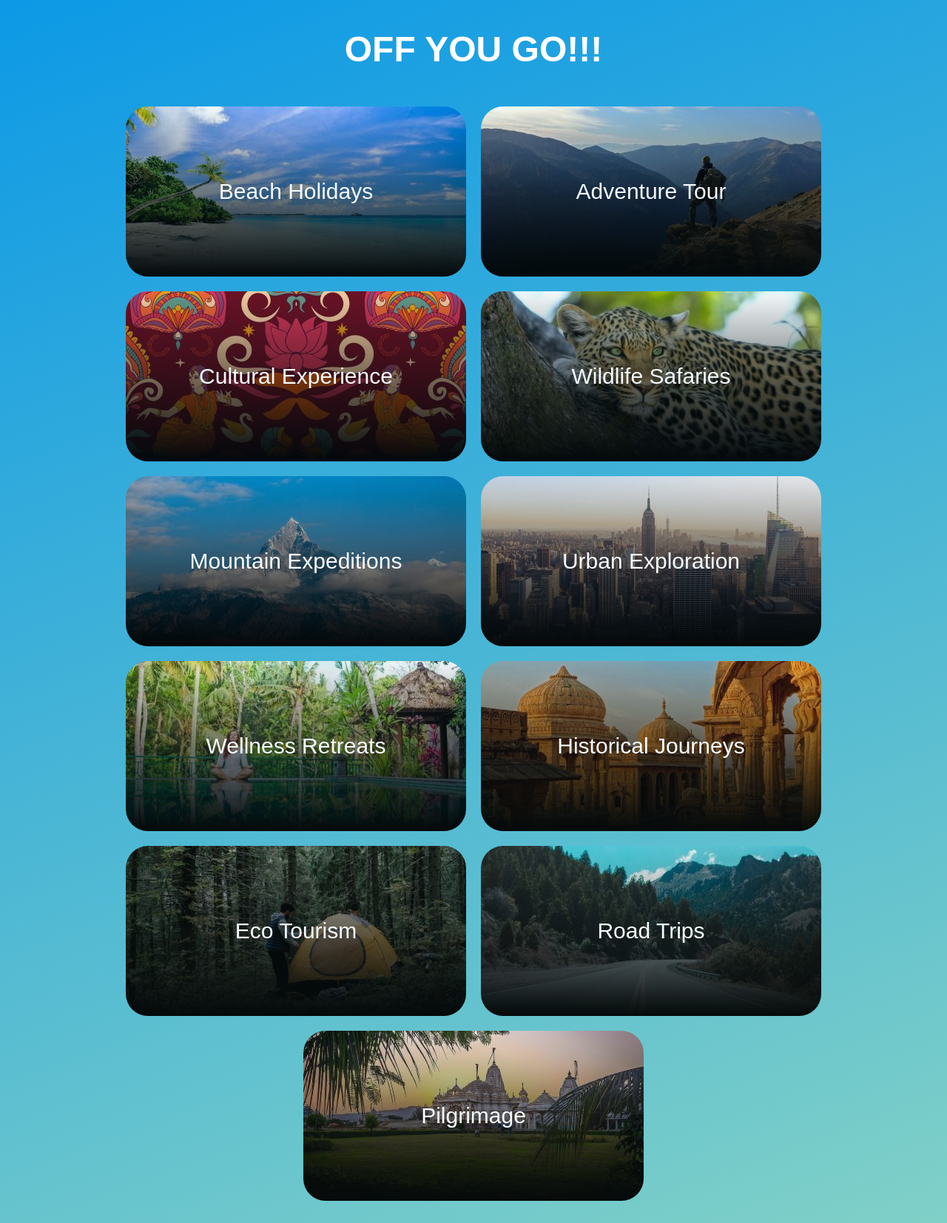
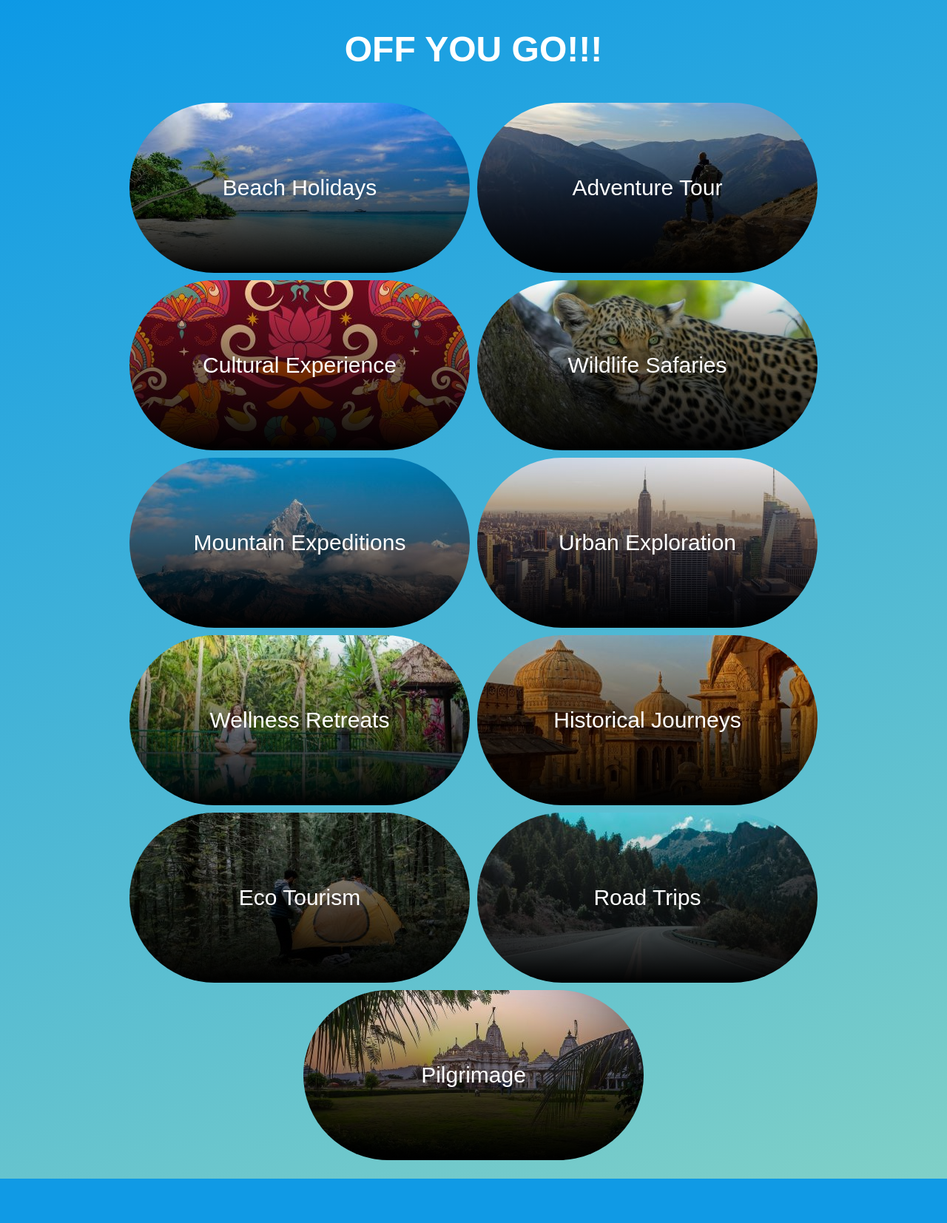
Before and after one commit to Sourish-Kanna/Xplore-Travels-website, a Flask app: page /tag in a window 1280 px wide. Shown: the part 229-1883 px from the top of the page at 74% size. After the commit the page ends 1823 px from the top, so only its background shows below. Run offline with Flask 3, Linux system fonts and the light colour scheme; data comes from the database, SQL or seed files in the repository.

Commit message:
Optimize query for getcitys, solved 2 tabs opening in app.py, few style chsnges in tags.css

```diff
--- a/app.py
+++ b/app.py
@@ -28,4 +28,4 @@ def other(click):
 
 if __name__ == '__main__':
    webbrowser.open("http://127.0.0.1:5000/")
-   app.run(debug = True)
+   app.run()
--- a/dbms.py
+++ b/dbms.py
@@ -72,9 +72,7 @@ def gettags():
 def getcitys(tag):
     conn = sqlite3.connect("static/GST Travels.db")
     cur = conn.cursor()
-    cur.execute(f"select tid from tag where tag='{tag}'")
-    tid = cur.fetchone()[0]
-    cur.execute(f"select city from city where cid in (select cid from find where tid='{tid}');")
+    cur.execute(f"SELECT city.city FROM city JOIN find ON city.cid = find.cid JOIN tag ON find.tid = tag.tid WHERE tag.tag = '{tag}';")
     value = []
     lis = cur.fetchall()
     val = len(lis)
--- a/static/css/tags.css
+++ b/static/css/tags.css
@@ -21,7 +21,6 @@ h2 {
 
 button:hover {
     transform: scale(1.1);
-    opacity: 1;
     box-shadow: 0 12px 16px 0 rgba(0, 0, 0, 0.24), 0 17px 50px 0 rgba(0, 0, 0, 0.19);
     background: (rgba(0, 0, 0, 1), rgba(0, 0, 0, 0.5), rgba(0, 0, 0, 0));
 }
@@ -29,16 +28,15 @@ button:hover {
 .button {
     width: 460px;
     height: 230px;
-    margin: 10px;
+    margin: 5px;
     text-align: center;
     line-height: 100px;
     display: inline-block;
-    border-radius: 30px;
+    border-radius: 150px;
     color: white;
-    transition: all 0.3s;
+    transition: all 200ms cubic-bezier(0.4, 0, 1, 1);
     font-size: 1.25em;
     border: none;
-    opacity: 0.95;
     background: rgb(0, 0, 0);
 }
 
```
